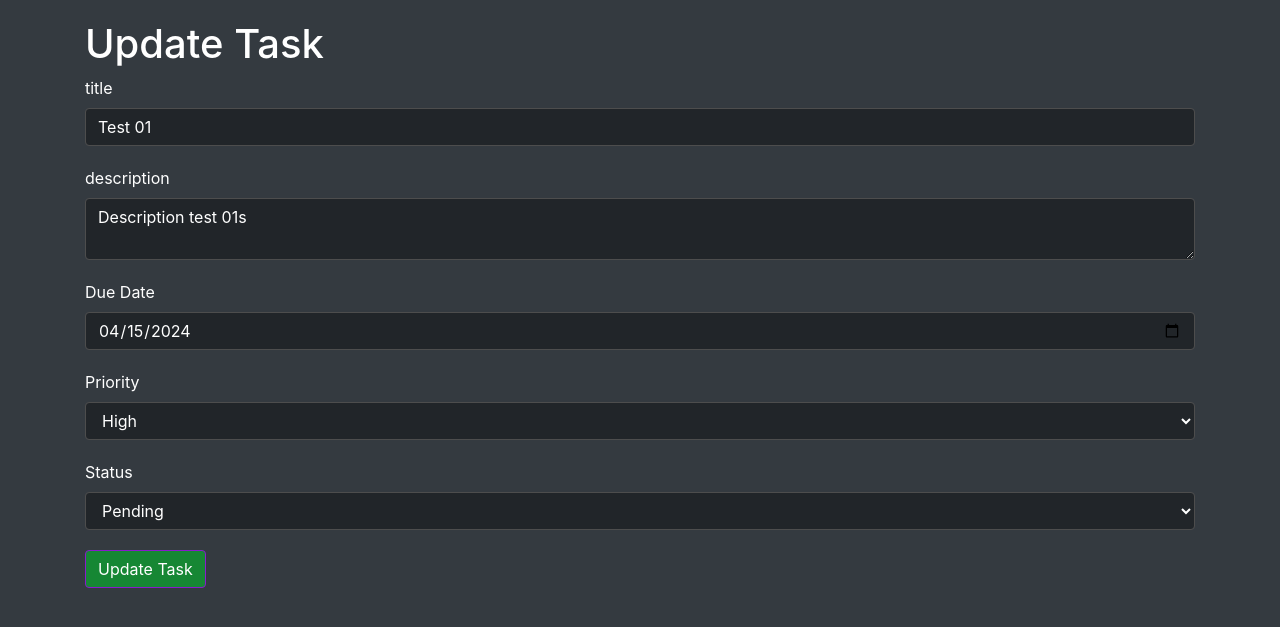
After one commit to Joasjonson/Task-Maganger_Flask, a Flask app: page /update/16 in a window 1280 px wide. The commit adds this page. Shown: the top 627 px of the page. Run offline with Flask 3, Linux system fonts and the light colour scheme; some libraries are stand-ins or nearby versions.

Commit message:
update project

```diff
--- /dev/null
+++ b/app/form.py
@@ -0,0 +1,10 @@
+from flask_wtf import FlaskForm
+from wtforms import StringField, TextAreaField, DateField, SelectField
+from wtforms.validators import DataRequired
+
+class TaskForm(FlaskForm):
+    title = StringField('title', validators=[DataRequired()])
+    description = TextAreaField('description', validators=[DataRequired()])
+    due_date = DateField('Due Date', validators=[DataRequired()])
+    priority = SelectField('Priority', choices=[('high', 'High'), ('medium', 'Medium'), ('low', 'Low')], validators=[DataRequired()])
+    status = SelectField('Status', choices=[('pending', 'Pending'), ('in_progress', 'In Progress'), ('completed', 'Completed')], validators=[DataRequired()])
--- a/app/routes.py
+++ b/app/routes.py
@@ -1,37 +1,38 @@
-from flask import render_template, request, redirect, flash
+from flask import render_template, redirect, flash
 from app import app, db
 from app.models import Task
+from app.form import TaskForm
 from datetime import datetime
 
 
 
 @app.route("/", methods=["GET", "POST"])
 def index():
-    tasks = Task.query.all()
+    tasks = Task.query.order_by(Task.due_date).all()
+    form = TaskForm()
 
-    if request.method == "GET":
-        return render_template("index.html", tasks=tasks)
 
-    elif request.method == "POST":
-        title = request.form["title"]
-        description = request.form["description"]
-        due_date_str = request.form["due_date"]
-        priority = request.form["priority"]
-        status = request.form["status"]
+    today = datetime.now().date()
+    tasks_due_today = [task for task in tasks if task.due_date.date() == today]
 
-        due_date = datetime.strptime(due_date_str, '%Y-%m-%d')
+    if form.validate_on_submit():
+        title = form.title.data
+        description = form.description.data
+        due_date = form.due_date.data
+        priority = form.priority.data
+        status = form.status.data
 
         task = Task(title=title, description=description, due_date=due_date, priority=priority, status=status)
 
         db.session.add(task)
         db.session.commit()
 
-        flash('Task successfully added.', 'success')  # Mensagem de flash para adição de tarefa
-        return redirect("/")  # Redireciona para a página inicial
+        flash('Task successfully added.', 'success')
+        return redirect("/")
 
-    else:
-        flash('Error adding a new task.', 'error')  # Mensagem de flash para erro
-        return redirect("/")
+    return render_template("index.html", tasks=tasks, form=form, tasks_due_today=tasks_due_today)
+
+
 
 
 @app.route("/delete/<int:id>", methods=["POST"])
@@ -41,5 +42,21 @@ def delete(id):
     db.session.delete(task)
     db.session.commit()
 
-    flash('Task successfully deleted.', 'success')  # Mensagem de flash para exclusão de tarefa
+    flash('Task successfully deleted.', 'success')
     return redirect("/")
+
+
+
+@app.route("/update/<int:id>", methods=["GET", "POST"])
+def update(id):
+    task = Task.query.get_or_404(id)
+    form = TaskForm(obj=task)
+
+    if form.validate_on_submit():
+        form.populate_obj(task)
+
+        db.session.commit()
+        flash('Task updated successfully!', 'success')
+        return redirect("/")
+
+    return render_template("update.html", form=form, task=task)
--- /dev/null
+++ b/app/templates/update.html
@@ -0,0 +1,89 @@
+<!DOCTYPE html>
+<html lang="en">
+<head>
+    <meta charset="UTF-8">
+    <meta name="viewport" content="width=device-width, initial-scale=1.0">
+    <title>Update Task</title>
+    <link rel="stylesheet" href="https://stackpath.bootstrapcdn.com/bootstrap/4.5.2/css/bootstrap.min.css">
+    <style>
+        body {
+            background-color: #343a40;
+            color: white;
+            padding-top: 20px;
+        }
+        .container {
+            padding-bottom: 20px;
+        }
+        .form-group {
+            margin-bottom: 20px;
+        }
+        .btn-primary {
+            background-color: #168734;
+            border-color: #881bcc;
+        }
+        .btn-primary:hover {
+            background-color: #0056b3;
+            border-color: #0056b3;
+        }
+        .form-control {
+            background-color: #212529;
+            color: white;
+            border-color: #4d4d4d;
+        }
+        .form-control:focus {
+            background-color: #212529;
+            color: white;
+            border-color: #80bdff;
+            box-shadow: 0 0 0 0.2rem rgba(0, 123, 255, 0.25);
+        }
+        .alert-danger {
+            background-color: #dc3545;
+            color: white;
+        }
+    </style>
+</head>
+<body>
+    <div class="container">
+        <h1>Update Task</h1>
+        <form method="post">
+            {{ form.hidden_tag() }}
+            <div class="form-group">
+                {{ form.title.label }}<br>
+                {{ form.title(class="form-control") }}
+                {% for error in form.title.errors %}
+                    <span style="color: red;">{{ error }}</span><br>
+                {% endfor %}
+            </div>
+            <div class="form-group">
+                {{ form.description.label }}<br>
+                {{ form.description(class="form-control") }}
+                {% for error in form.description.errors %}
+                    <span style="color: red;">{{ error }}</span><br>
+                {% endfor %}
+            </div>
+            <div class="form-group">
+                {{ form.due_date.label }}<br>
+                {{ form.due_date(class="form-control") }}
+                {% for error in form.due_date.errors %}
+                    <span style="color: red;">{{ error }}</span><br>
+                {% endfor %}
+            </div>
+            <div class="form-group">
+                {{ form.priority.label }}<br>
+                {{ form.priority(class="form-control") }}
+                {% for error in form.priority.errors %}
+                    <span style="color: red;">{{ error }}</span><br>
+                {% endfor %}
+            </div>
+            <div class="form-group">
+                {{ form.status.label }}<br>
+                {{ form.status(class="form-control") }}
+                {% for error in form.status.errors %}
+                    <span style="color: red;">{{ error }}</span><br>
+                {% endfor %}
+            </div>
+            <button type="submit" class="btn btn-primary">Update Task</button>
+        </form>
+    </div>
+</body>
+</html>
```
Also changed, not shown: app/templates/index.html (+81 -29 lines), instance/todo.db, 1 other file.
